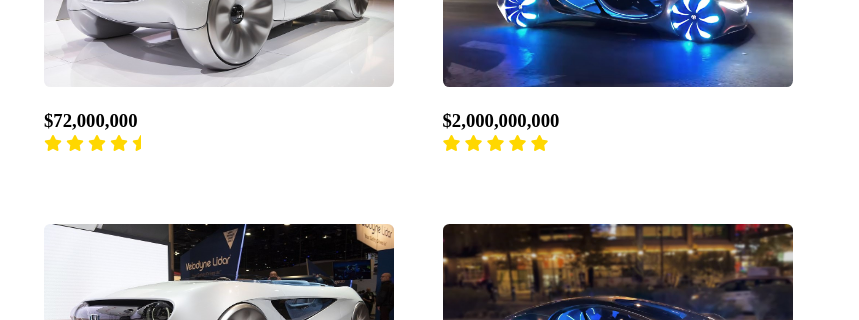
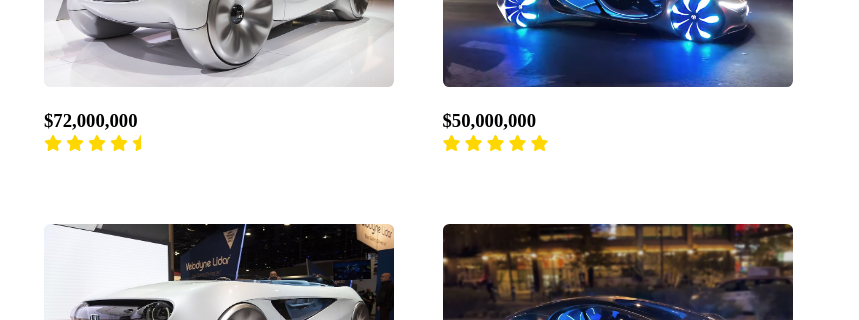
Before and after one commit to kenenna-emelife/kenicorn, a plain HTML site: page index.html in a window 1280 px wide. Shown: the part 311-631 px from the top of the page, 421-1280 px from the left. Drawn offline with Linux system fonts and the light colour scheme.

Commit message:
new changes

```diff
--- a/index.html
+++ b/index.html
@@ -69,7 +69,7 @@
         <section id="sec4">
             <div class="f">
                 <img class="c" src="maxresdefault.jpg" alt="">
-                <h3>$2,000,000,000</h3>
+                <h3>$50,000,000</h3>
                 <div class="fi">
                     <i class="fa fa-star"></i>
                     <i class="fa fa-star"></i>
```
